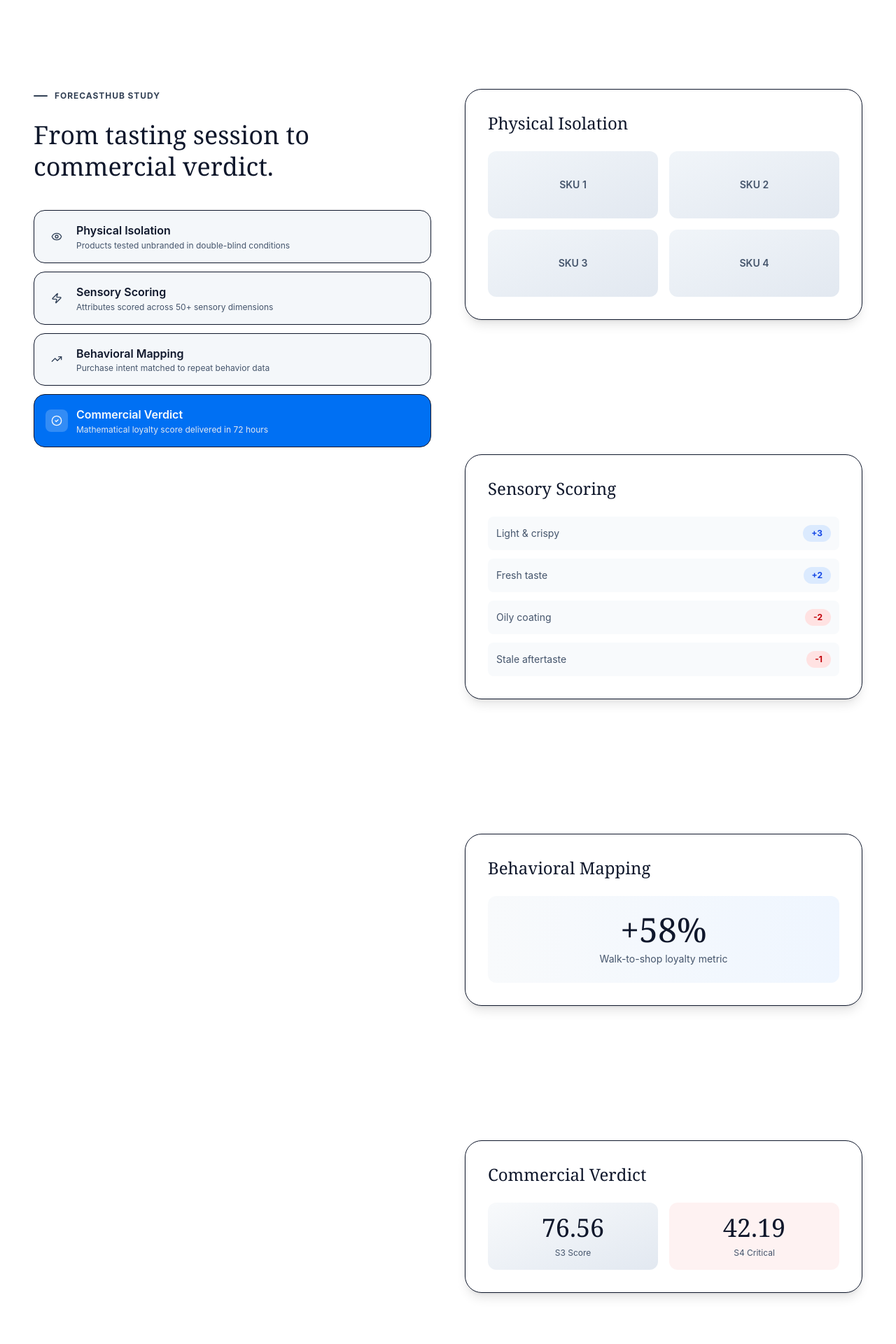
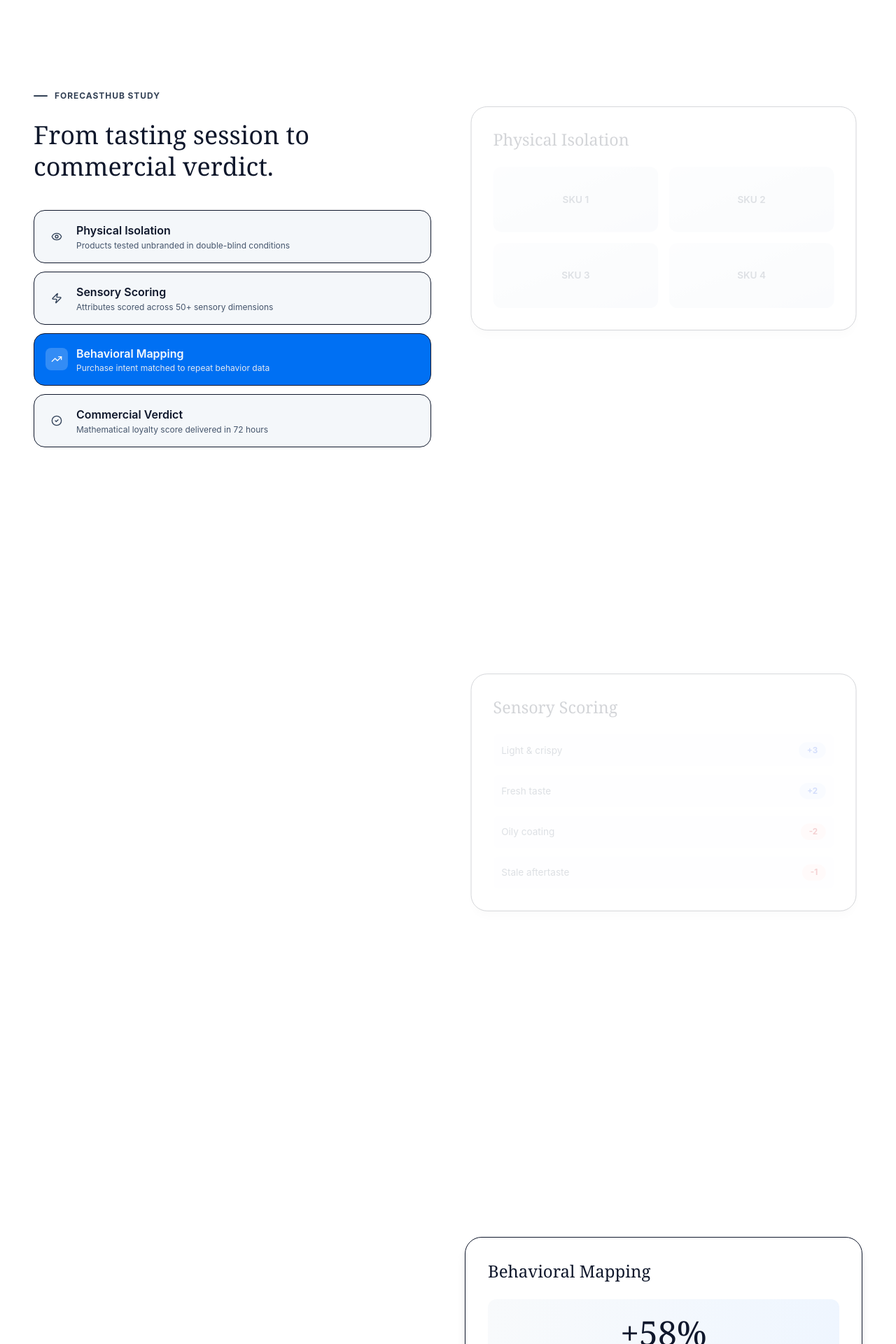
Before and after one commit to parth-2005/landing-page-design, a Next.js app: page / in a window 1280 px wide. Shown: the part 2500-4420 px from the top of the page at 70% size. Built offline with nearby package versions, Linux system fonts and the light colour scheme.

Commit message:
updated scrollytelling

```diff
--- a/components/scrollytelling.tsx
+++ b/components/scrollytelling.tsx
@@ -150,15 +150,18 @@ export function Scrollytelling() {
           {/* CRITICAL FIX: Removed sticky classes from here.
             Added space-y-48 and pb-[50vh] to create enough scrollable distance.
           */}
-          <div className="space-y-24 lg:space-y-48 pb-[50vh]">
+          <div className="space-y-24 lg:space-y-[60vh] pb-[60vh]">
 
             {/* Card 1 - Physical Isolation */}
             <motion.div
               data-scroll-card
-              initial={{ opacity: 0, y: 32 }}
-              whileInView={{ opacity: 1, y: 0 }}
-              transition={{ duration: 0.6 }}
-              viewport={{ once: true, margin: '-100px' }}
+              initial={{ opacity: 0.2, y: 24, scale: 0.97 }}
+              animate={{
+                opacity: activeStep === 0 ? 1 : 0.18,
+                y: activeStep === 0 ? 0 : 20,
+                scale: activeStep === 0 ? 1 : 0.97,
+              }}
+              transition={{ duration: 0.45, ease: 'easeOut' }}
               className="bg-white rounded-3xl p-8 border border-off2 shadow-lg"
             >
               <h3 className="font-serif text-2xl font-800 text-slate-900 mb-6">
@@ -179,10 +182,13 @@ export function Scrollytelling() {
             {/* Card 2 - Sensory Scoring */}
             <motion.div
               data-scroll-card
-              initial={{ opacity: 0, y: 32 }}
-              whileInView={{ opacity: 1, y: 0 }}
-              transition={{ duration: 0.6, delay: 0.08 }}
-              viewport={{ once: true, margin: '-100px' }}
+              initial={{ opacity: 0.2, y: 24, scale: 0.97 }}
+              animate={{
+                opacity: activeStep === 1 ? 1 : 0.18,
+                y: activeStep === 1 ? 0 : 20,
+                scale: activeStep === 1 ? 1 : 0.97,
+              }}
+              transition={{ duration: 0.45, ease: 'easeOut' }}
               className="bg-white rounded-3xl p-8 border border-off2 shadow-lg"
             >
               <h3 className="font-serif text-2xl font-800 text-slate-900 mb-6">
@@ -212,10 +218,13 @@ export function Scrollytelling() {
             {/* Card 3 - Behavioral Mapping */}
             <motion.div
               data-scroll-card
-              initial={{ opacity: 0, y: 32 }}
-              whileInView={{ opacity: 1, y: 0 }}
-              transition={{ duration: 0.6, delay: 0.16 }}
-              viewport={{ once: true, margin: '-100px' }}
+              initial={{ opacity: 0.2, y: 24, scale: 0.97 }}
+              animate={{
+                opacity: activeStep === 2 ? 1 : 0.18,
+                y: activeStep === 2 ? 0 : 20,
+                scale: activeStep === 2 ? 1 : 0.97,
+              }}
+              transition={{ duration: 0.45, ease: 'easeOut' }}
               className="bg-white rounded-3xl p-8 border border-off2 shadow-lg"
             >
               <h3 className="font-serif text-2xl font-800 text-slate-900 mb-6">
@@ -234,10 +243,13 @@ export function Scrollytelling() {
             {/* Card 4 - Commercial Verdict */}
             <motion.div
               data-scroll-card
-              initial={{ opacity: 0, y: 32 }}
-              whileInView={{ opacity: 1, y: 0 }}
-              transition={{ duration: 0.6, delay: 0.24 }}
-              viewport={{ once: true, margin: '-100px' }}
+              initial={{ opacity: 0.2, y: 24, scale: 0.97 }}
+              animate={{
+                opacity: activeStep === 3 ? 1 : 0.18,
+                y: activeStep === 3 ? 0 : 20,
+                scale: activeStep === 3 ? 1 : 0.97,
+              }}
+              transition={{ duration: 0.45, ease: 'easeOut' }}
               className="bg-white rounded-3xl p-8 border border-off2 shadow-lg"
             >
               <h3 className="font-serif text-2xl font-800 text-slate-900 mb-6">
```
